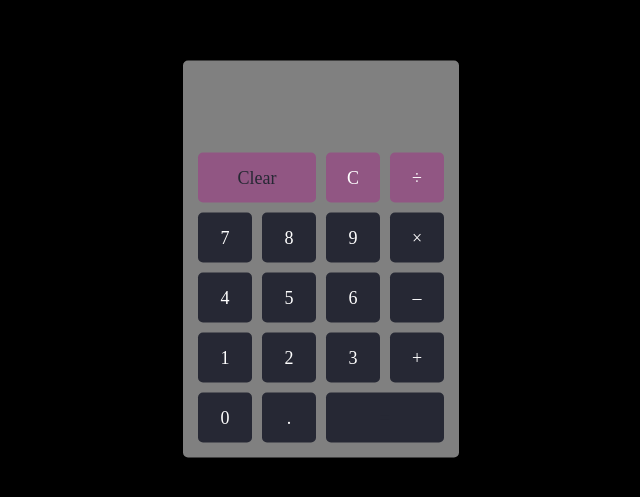
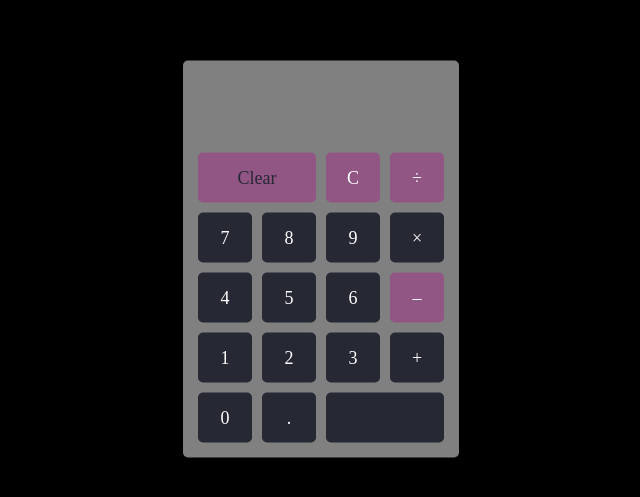
Before and after one commit to jordanalexis6/reactCalculator, a React (Create React App) app: page / in a window 1280 px wide. Shown: the part 141-638 px from the top of the page, without its empty margins (319-959 px from the left). Built offline with nearby package versions, Linux system fonts and the light colour scheme; a web font is replaced by a local one.

Commit message:
added className highlight to the - button

```diff
--- a/src/App.js
+++ b/src/App.js
@@ -51,7 +51,7 @@ const App = () => {
           <button name="6" onClick={handleClick}>
             6
           </button>
-          <button name="-" onClick={handleClick}>
+          <button className="highlight" name="-" onClick={handleClick}>
             &ndash;
           </button>
           <button name="1" onClick={handleClick}>
```
